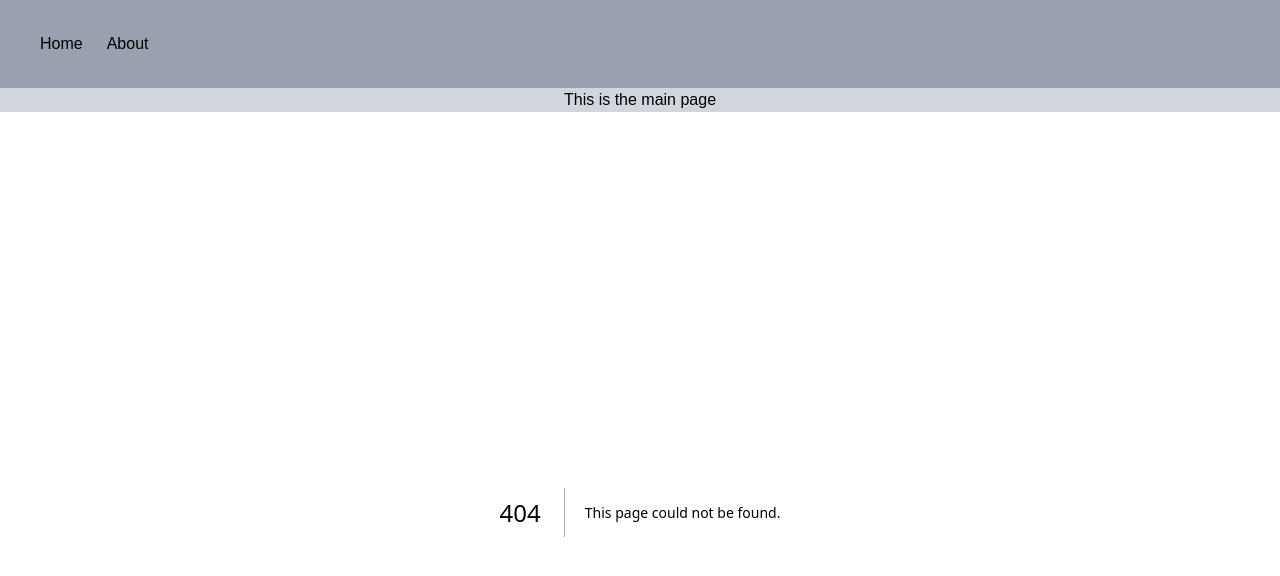
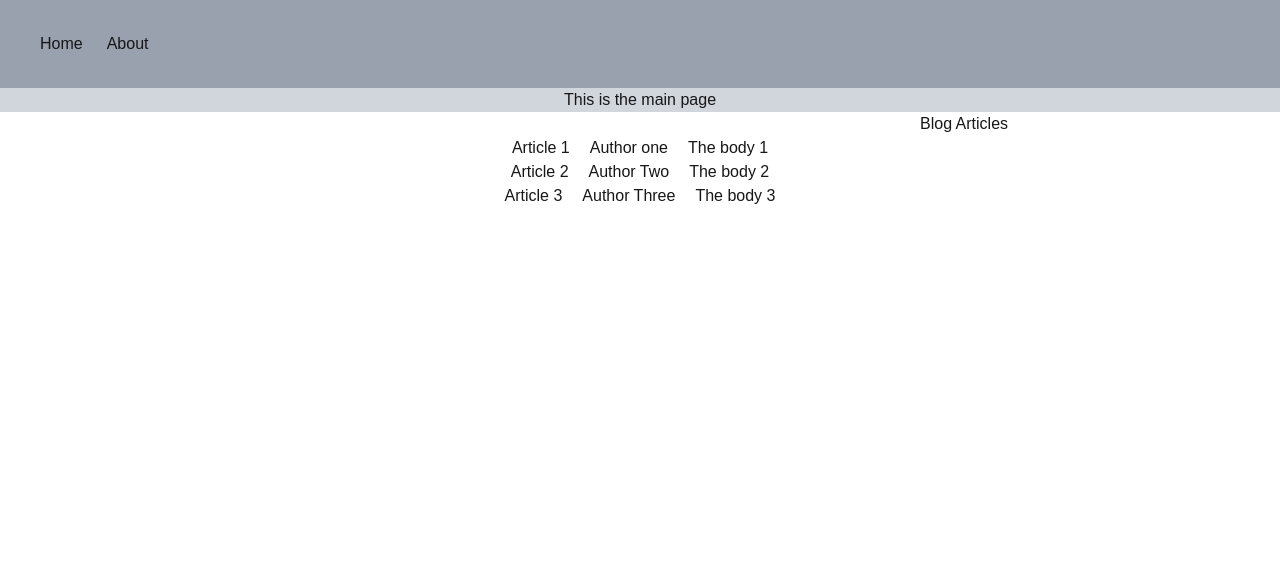
Before and after one commit to MUHAMMADFARHAN1/Next.js-Blog-Web-Application, a Next.js app: page /blogs in a window 1280 px wide. Before the commit this address had no page. Shown: the top 576 px of the page. Built offline with nearby package versions, Linux system fonts and the light colour scheme; data requests are answered from the project's data file.

Commit message:
Final fix created!

```diff
--- a/app/Navbar.tsx
+++ b/app/Navbar.tsx
@@ -4,7 +4,7 @@
   return (
     <nav className="py-8 bg-gray-400 space-x-6 mx-auto">
       <div className="px-10 space-x-6">
-        <Link href="/main">Home</Link>
+        <Link href="/blogs">Home</Link>
         <Link href="/about">About</Link>
       </div>
     </nav>
--- a/app/page.tsx
+++ b/app/page.tsx
@@ -3,7 +3,7 @@
 import { redirect } from "next/navigation";
 
 export default async function navigate(data: FormData) {
-  redirect(`/main`);
+  redirect(`/blogs`);
 }
 
 // import Image from "next/image";
```
Also changed, not shown: app/(blogs)/blogs/[slug]/page.tsx (renamed from app/(main)/main/[slug]/page.tsx), app/(blogs)/blogs/page.tsx (renamed from app/(main)/main/page.tsx).
